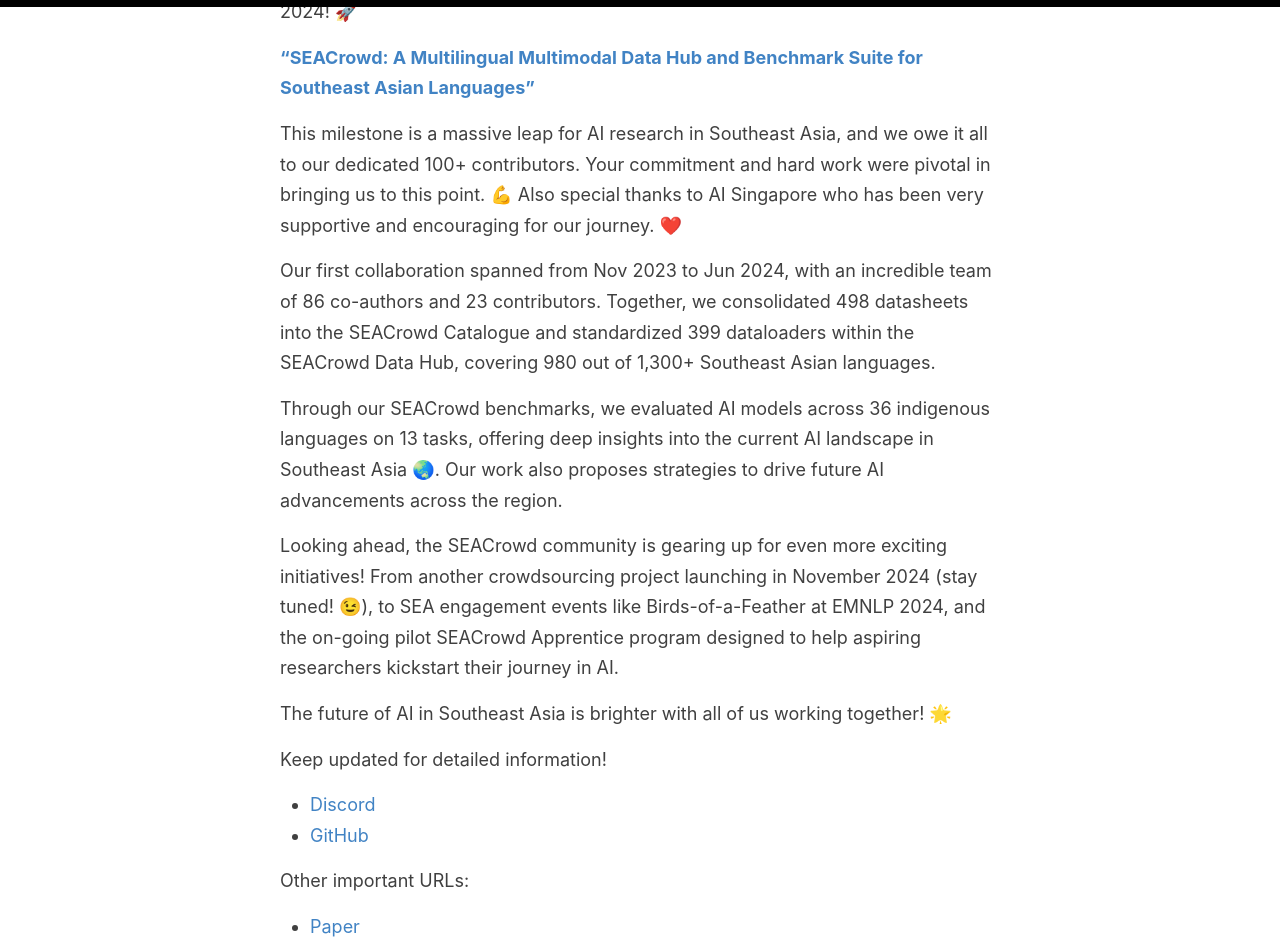
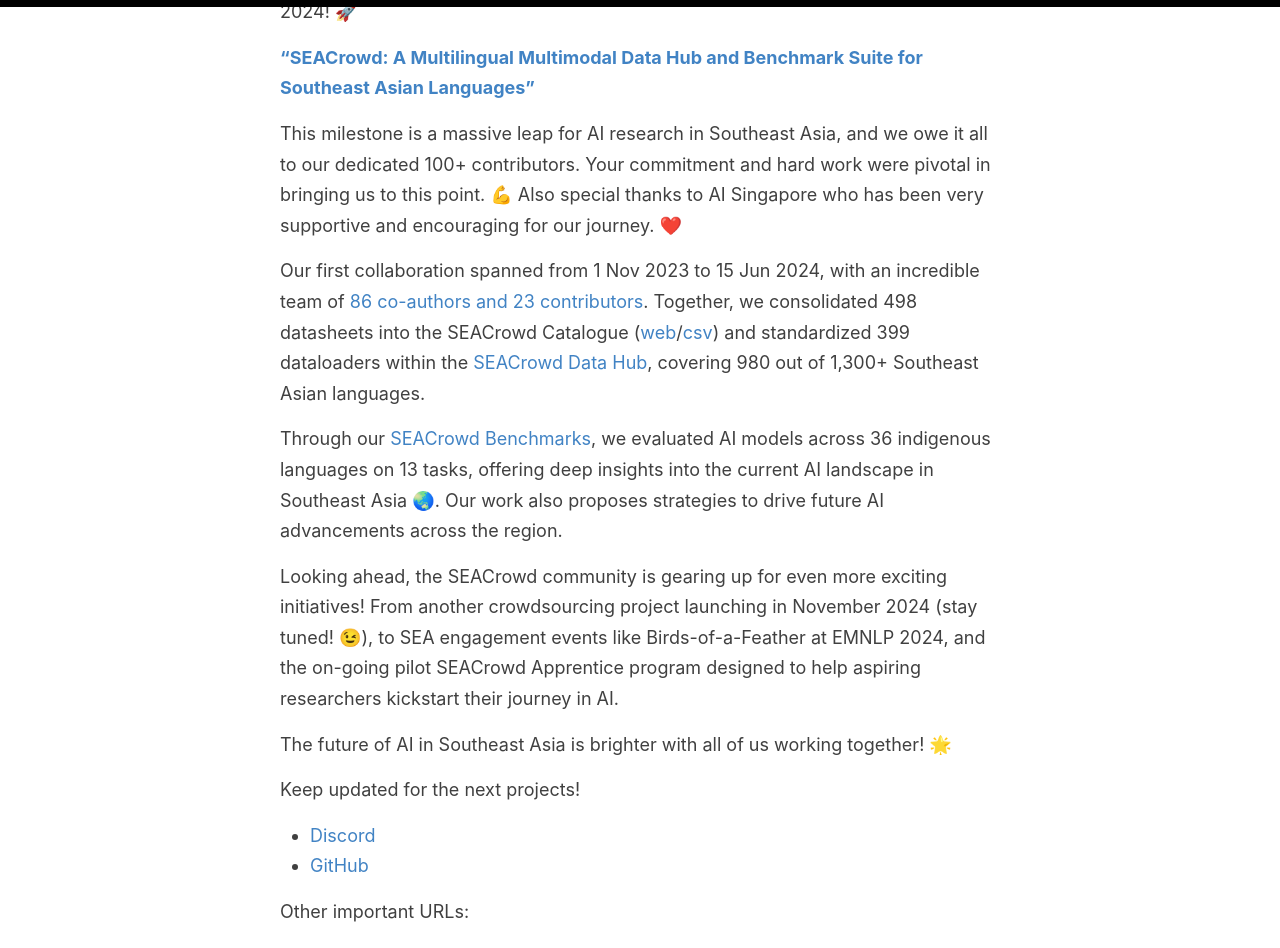
Before and after one commit to amitmerchant1990/reverie, a Jekyll site: the page built from _posts/2024-09-23-seacrowd-emnlp-2024.md, in a window 1280 px wide and 1400 px high, scrolled down 271 px. Shown: the top 948 px of the window. Built offline with Jekyll 4.4.1, drawn with Linux system fonts in a browser that asks for light colours; comment, search, counter and statistics services are not loaded; some of the changed text lies outside the part shown.

Commit message:
Update 2024-09-23-seacrowd-emnlp-2024.md

```diff
--- a/_posts/2024-09-23-seacrowd-emnlp-2024.md
+++ b/_posts/2024-09-23-seacrowd-emnlp-2024.md
@@ -10,15 +10,15 @@
 
 This milestone is a massive leap for AI research in Southeast Asia, and we owe it all to our dedicated 100+ contributors. Your commitment and hard work were pivotal in bringing us to this point. 💪 Also special thanks to AI Singapore who has been very supportive and encouraging for our journey. ❤️
 
-Our first collaboration spanned from Nov 2023 to Jun 2024, with an incredible team of 86 co-authors and 23 contributors. Together, we consolidated 498 datasheets into the SEACrowd Catalogue and standardized 399 dataloaders within the SEACrowd Data Hub, covering 980 out of 1,300+ Southeast Asian languages.
+Our first collaboration spanned from 1 Nov 2023 to 15 Jun 2024, with an incredible team of [86 co-authors and 23 contributors](https://docs.google.com/spreadsheets/d/e/2PACX-1vQDZtJjA6i7JsxS5IlMtVuwOYjr2Pbl_b47yMSH4aAdHDBIpf-CiJQjNQAzcJPEu_aE7kwH4ZvKvPm0/pubhtml?gid=225616890&single=true). Together, we consolidated 498 datasheets into the SEACrowd Catalogue ([web](https://seacrowd.github.io/seacrowd-catalogue/)/[csv](https://docs.google.com/spreadsheets/d/1ibbywsC1tQ_sLPX8bUAjC-vrTrUqZgZA46W_sxWw4Ss/edit?usp=sharing)) and standardized 399 dataloaders within the [SEACrowd Data Hub](https://github.com/SEACrowd/seacrowd-datahub/), covering 980 out of 1,300+ Southeast Asian languages.
 
-Through our SEACrowd benchmarks, we evaluated AI models across 36 indigenous languages on 13 tasks, offering deep insights into the current AI landscape in Southeast Asia 🌏. Our work also proposes strategies to drive future AI advancements across the region.
+Through our [SEACrowd Benchmarks](https://github.com/SEACrowd/seacrowd-experiments), we evaluated AI models across 36 indigenous languages on 13 tasks, offering deep insights into the current AI landscape in Southeast Asia 🌏. Our work also proposes strategies to drive future AI advancements across the region.
 
 Looking ahead, the SEACrowd community is gearing up for even more exciting initiatives! From another crowdsourcing project launching in November 2024 (stay tuned! 😉), to SEA engagement events like Birds-of-a-Feather at EMNLP 2024, and the on-going pilot SEACrowd Apprentice program designed to help aspiring researchers kickstart their journey in AI.
 
 The future of AI in Southeast Asia is brighter with all of us working together! 🌟
 
-Keep updated for detailed information!
+Keep updated for the next projects!
 - [Discord](https://discord.gg/XXRHFuvkTA)
 - [GitHub](https://github.com/SEACrowd)
 
@@ -28,3 +28,25 @@
 - [SEACrowd Data Hub](https://github.com/SEACrowd/seacrowd-datahub/)
 - [Experiments Repo](https://github.com/SEACrowd/seacrowd-experiments)
 - [HuggingFace Collection](https://huggingface.co/collections/SEACrowd/seacrowd-a-multilingual-multimodal-data-hub-and-benchmark-s-667127ad938266072cdc46be)
+
+### Other Details
+
+#### Timeline
+
+<img width="750" alt="Timeline" src="https://github.com/SEACrowd/.github/blob/main/profile/assets/seacrowd-timeline.png?raw=true">
+
+#### How did they become contributors?
+
+Generally, anyone could contribute as much as they wanted and as little as they wanted! However, in order to reward contributors fairly, we came up with a contribution point system.
+
+**Contribution Point**
+
+Each confirmed contribution was rewarded with points. The details of the contribution point system were provided in [SEACrowd Data Hub](https://github.com/SEACrowd/seacrowd-datahub/blob/master/POINTS.md). A general rule of thumb is that the more complex the task was, the higher the number of points it would earn you.
+
+For example, since our goal was to open access to as many NLP datasets as possible, releasing their own private data should earn them a substantial number of points, especially if the languages were rare and the data quality was superb.
+
+Once their points reached 20, they would be rewarded with **merchandise and co-authorship**. For co-authorship, the number of their contribution points would determine their position in the authorship list in our publication.
+
+The contribution point tracking for this past project is available at [this sheet](https://docs.google.com/spreadsheets/d/e/2PACX-1vQDZtJjA6i7JsxS5IlMtVuwOYjr2Pbl_b47yMSH4aAdHDBIpf-CiJQjNQAzcJPEu_aE7kwH4ZvKvPm0/pubhtml?gid=225616890&single=true)!
+
+<img width="750" alt="Contribution Progress" src="https://github.com/SEACrowd/.github/blob/main/profile/assets/seacrowd-contribution-progress.png?raw=true">
```
